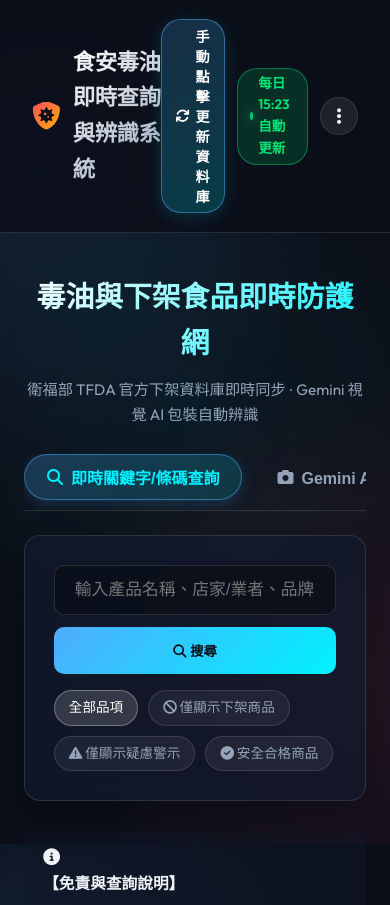
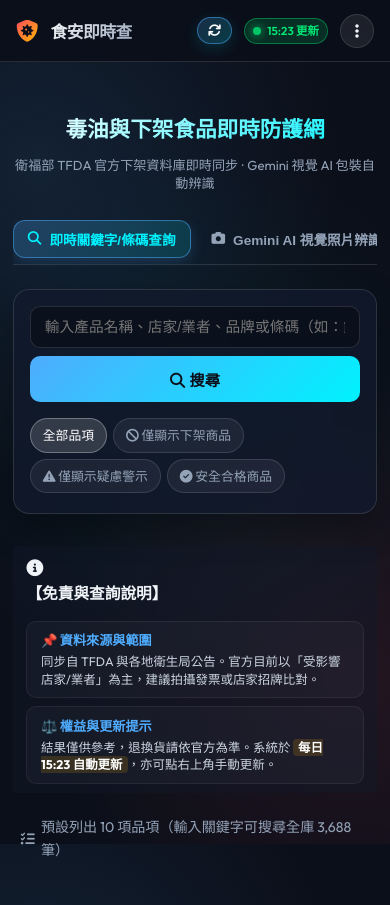
Before and after one commit to hundoteddy/poison-oil, a browser extension: page public/index.html in a window 390 px wide. Shown: the top 905 px of the page. Drawn offline with Linux system fonts and the light colour scheme; no server answers.

Commit message:
更新最新手機介面與資料

```diff
--- a/extension/content.js
+++ b/extension/content.js
@@ -3,7 +3,8 @@
 (function() {
   console.log('🛡️ 食安毒油即時查詢 Content Script 啟動');
 
-  const API_BASE = 'http://localhost:3000/api';
+  const API_BASE = 'https://poison-oil.vercel.app/api';
+  const LOCAL_API = 'http://localhost:3000/api';
 
   // 延遲執行抓取頁面商品標題
   setTimeout(() => {
@@ -80,7 +81,7 @@
         </div>
       </div>
       <div style="display: flex; gap: 10px; align-items: center;">
-        <a href="http://localhost:3000" target="_blank" style="background: #ffffff; color: #d90429; padding: 4px 12px; border-radius: 4px; text-decoration: none; font-size: 13px;">查看退換貨詳情</a>
+        <a href="https://poison-oil.vercel.app" target="_blank" style="background: #ffffff; color: #d90429; padding: 4px 12px; border-radius: 4px; text-decoration: none; font-size: 13px;">查看退換貨詳情</a>
         <button onclick="document.getElementById('food-safety-warning-banner').remove()" style="background: none; border: none; color: #fff; font-size: 18px; cursor: pointer;">&times;</button>
       </div>
     `;
--- a/public/index.html
+++ b/public/index.html
@@ -26,15 +26,18 @@
   <nav class="navbar">
     <div class="brand">
       <i class="fa-solid fa-shield-virus brand-icon"></i>
-      <span class="brand-title">食安毒油即時查詢與辨識系統</span>
+      <span class="brand-title">
+        <span class="brand-text-full">食安毒油即時查詢與辨識系統</span>
+        <span class="brand-text-short">食安即時查</span>
+      </span>
     </div>
     <div class="nav-actions">
       <button class="btn-sync-header" id="btn-manual-sync" onclick="triggerManualSync()">
-        <i class="fa-solid fa-arrows-rotate"></i> 手動點擊更新資料庫
+        <i class="fa-solid fa-arrows-rotate"></i> <span class="sync-btn-label">手動點擊更新資料庫</span>
       </button>
       <div class="live-badge" id="scraper-status-badge">
         <span class="pulse-dot"></span>
-        <span id="badge-text">每日 15:23 自動更新</span>
+        <span id="badge-text"><span class="badge-full">每日 15:23 自動更新</span><span class="badge-short">15:23 更新</span></span>
       </div>
       <!-- 右上角 3-dot 更多功能選單 (vdots) -->
       <div class="dropdown-menu-container">
--- a/public/styles.css
+++ b/public/styles.css
@@ -729,10 +729,155 @@
   border-radius: 4px;
 }
 
-/* Responsive */
+/* Brand Text RWD defaults */
+.brand-text-short { display: none; }
+.badge-short { display: none; }
+
+/* Responsive Mobile Layouts */
 @media (max-width: 768px) {
-  .hero-title { font-size: 1.8rem; }
-  .products-grid { grid-template-columns: 1fr; }
-  .search-input-group { flex-direction: column; }
-  .disclaimer-grid { grid-template-columns: 1fr; }
+  .navbar {
+    padding: 0.8rem 1rem;
+  }
+
+  .brand-text-full { display: none; }
+  .brand-text-short { display: inline; font-size: 1.15rem; }
+  .brand-icon { font-size: 1.4rem; }
+
+  .badge-full { display: none; }
+  .badge-short { display: inline; }
+
+  .sync-btn-label { display: none; }
+  .btn-sync-header {
+    padding: 6px 10px;
+    font-size: 0.82rem;
+  }
+
+  .container {
+    padding: 0.8rem 0.8rem 2rem 0.8rem;
+  }
+
+  .hero-title {
+    font-size: 1.35rem !important;
+    line-height: 1.3;
+  }
+
+  .hero-subtitle {
+    font-size: 0.82rem !important;
+    line-height: 1.4;
+  }
+
+  /* Scrollable Navigation Tabs on Mobile */
+  .tabs-header {
+    display: flex;
+    overflow-x: auto;
+    white-space: nowrap;
+    -webkit-overflow-scrolling: touch;
+    gap: 6px;
+    padding-bottom: 6px;
+    scrollbar-width: none; /* Firefox */
+  }
+  .tabs-header::-webkit-scrollbar { display: none; }
+
+  .tab-btn {
+    flex: 0 0 auto;
+    padding: 8px 14px;
+    font-size: 0.85rem;
+    border-radius: 12px;
+  }
+
+  /* Search Input & Button */
+  .search-card {
+    padding: 1rem;
+  }
+
+  .search-input-group {
+    flex-direction: column;
+    gap: 8px;
+  }
+
+  .search-input {
+    width: 100%;
+    padding: 12px 14px;
+    font-size: 0.92rem;
+  }
+
+  .btn-primary {
+    width: 100%;
+    justify-content: center;
+    padding: 12px;
+    font-size: 0.95rem;
+  }
+
+  /* Scrollable Filter Tags on Mobile */
+  .filter-tags {
+    display: flex;
+    overflow-x: auto;
+    white-space: nowrap;
+    -webkit-overflow-scrolling: touch;
+    gap: 6px;
+    padding-bottom: 4px;
+    scrollbar-width: none;
+  }
+  .filter-tags::-webkit-scrollbar { display: none; }
+
+  .filter-tag {
+    flex: 0 0 auto;
+    padding: 6px 12px;
+    font-size: 0.8rem;
+  }
+
+  /* Disclaimer Card Compact Mobile */
+  .disclaimer-card.compact {
+    padding: 0.6rem 0.85rem;
+  }
+
+  .compact-grid {
+    grid-template-columns: 1fr;
+    gap: 0.5rem;
+  }
+
+  .disclaimer-card.compact .disclaimer-tag {
+    font-size: 0.82rem;
+  }
+
+  .disclaimer-card.compact .disclaimer-text {
+    font-size: 0.78rem;
+  }
+
+  /* Products Grid Single Column */
+  .products-grid {
+    grid-template-columns: 1fr;
+    gap: 0.8rem;
+  }
+
+  .product-card {
+    padding: 1rem;
+    border-radius: 12px;
+  }
+
+  .product-header h3 {
+    font-size: 1.05rem;
+  }
+
+  .results-meta-bar {
+    font-size: 0.8rem;
+    margin-bottom: 0.8rem;
+  }
 }
+
+@media (max-width: 480px) {
+  .live-badge {
+    padding: 3px 8px;
+    font-size: 0.72rem;
+  }
+
+  .icon-btn-dots {
+    width: 34px;
+    height: 34px;
+    font-size: 1rem;
+  }
+
+  .brand-text-short {
+    font-size: 1.05rem;
+  }
+}
```
Also changed, not shown: extension/popup.html (+1 -1 lines), extension/popup.js (+23 -8 lines), extension/manifest.json.
